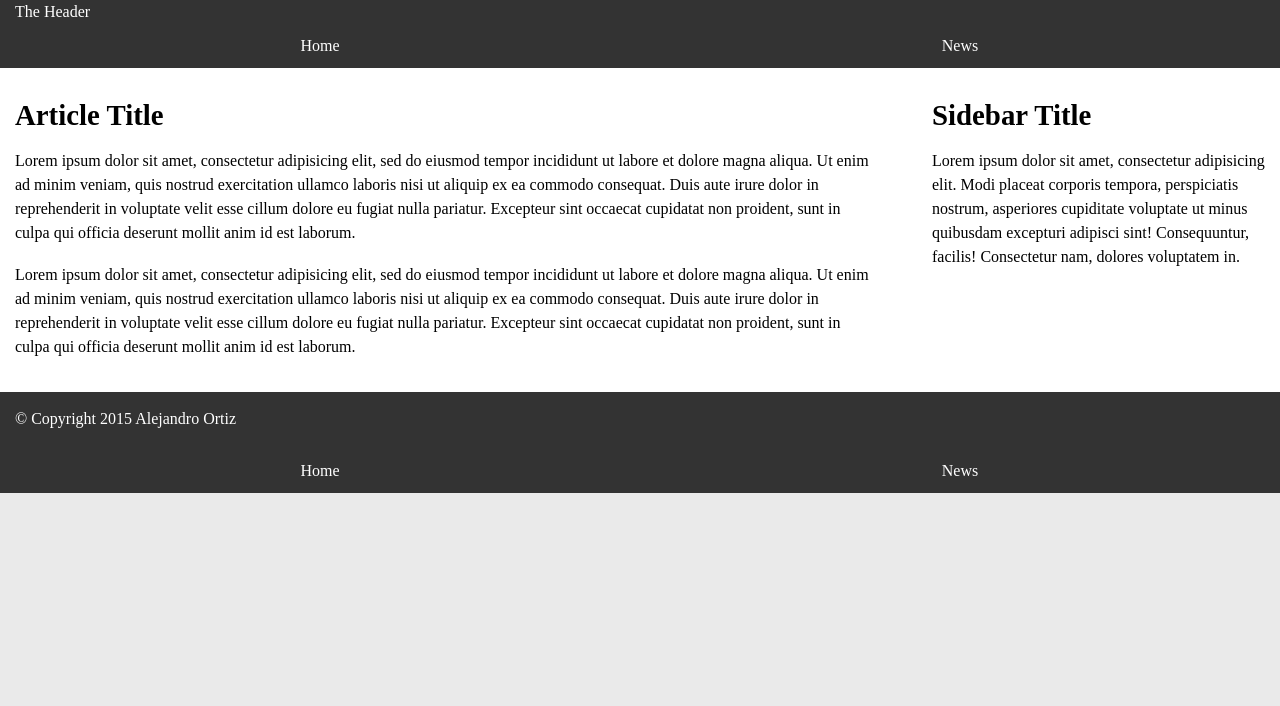
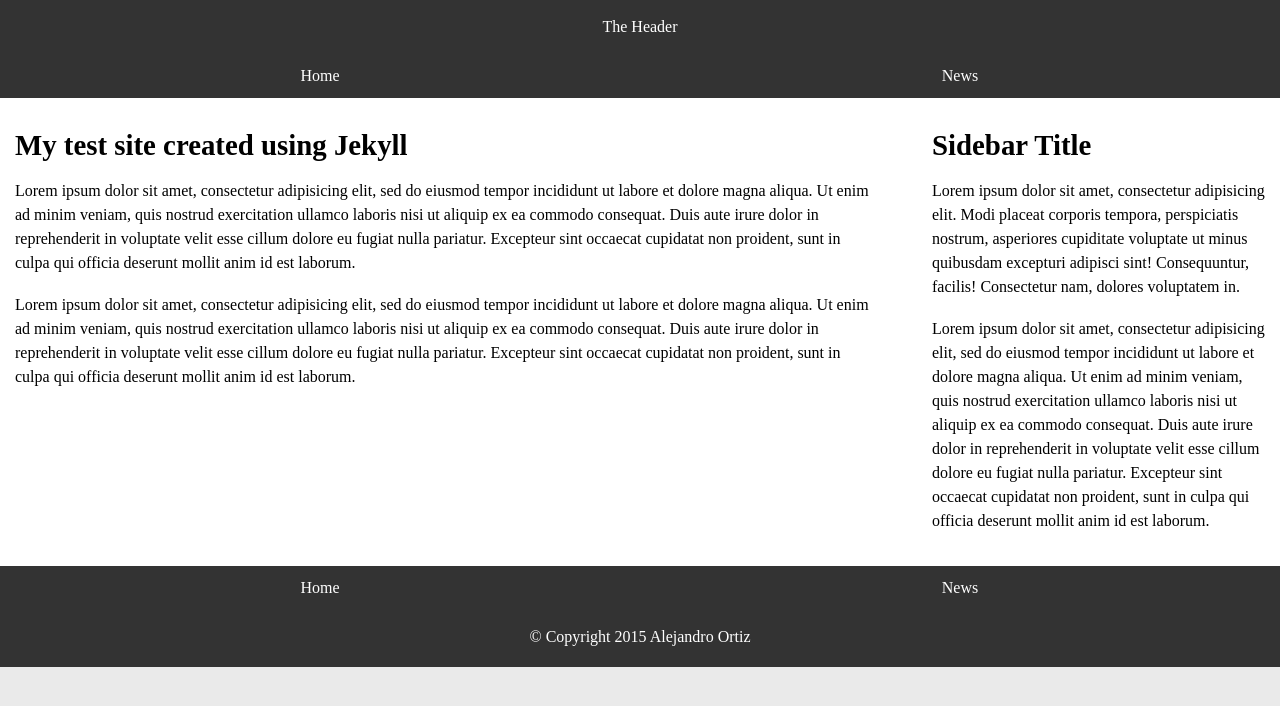
Before and after one commit to ajndroortiz/test-site, a Jekyll site: the page built from index.html, in a window 1280 px wide. Shown: the top 706 px of the page. Built offline with Jekyll 4.4.1, drawn with Linux system fonts in a browser that asks for light colours; Markdown is read by kramdown in place of the engine named in the settings.

Commit message:
fixed general formatting and styling

```diff
--- a/_includes/footer.html
+++ b/_includes/footer.html
@@ -1,7 +1,7 @@
 
 	<footer>
+		{% include nav.html %}
 		<p>&copy; Copyright {{ site.time | date: "%Y" }} Alejandro Ortiz</p>
-		{% include nav.html %}
 	</footer>
 
 </body>
--- a/_sass/2-layout/_footer.scss
+++ b/_sass/2-layout/_footer.scss
@@ -1,9 +1,9 @@
 footer {
     background-color: #333;
     @include clearfix();
-    padding: 15px 0 0;
     color: white;
+    text-align: center;
     > p {
-        padding-left: 15px;
+        padding-top: 15px;
     }
 }
--- a/_sass/2-layout/_header.scss
+++ b/_sass/2-layout/_header.scss
@@ -1,8 +1,9 @@
 header {
     background-color: #333;
     color: white;
+    text-align: center;
     @include clearfix();
     > div {
-        padding-left: 15px;
+        padding: 15px 0;
     }
 }
--- a/_sass/2-layout/_nav.scss
+++ b/_sass/2-layout/_nav.scss
@@ -1,6 +1,7 @@
 nav ul {
     display: block;
     list-style-type: none;
+    @include clearfix();
     li a {
         @include span(1/2);
         text-align: center;
--- a/index.html
+++ b/index.html
@@ -7,7 +7,7 @@ title: My test site created using Jekyll
 
         <article>
             <div class="content">
-                <h2>Article Title</h2>
+                <h2>{{ page.title }}</h2>
                 <p>Lorem ipsum dolor sit amet, consectetur adipisicing elit, sed do eiusmod tempor incididunt ut labore et dolore magna aliqua. Ut enim ad minim veniam, quis nostrud exercitation ullamco laboris nisi ut aliquip ex ea commodo consequat. Duis aute irure dolor in reprehenderit in voluptate velit esse cillum dolore eu fugiat nulla pariatur. Excepteur sint occaecat cupidatat non proident, sunt in culpa qui officia deserunt mollit anim id est laborum.</p>
                 <p>Lorem ipsum dolor sit amet, consectetur adipisicing elit, sed do eiusmod tempor incididunt ut labore et dolore magna aliqua. Ut enim ad minim veniam, quis nostrud exercitation ullamco laboris nisi ut aliquip ex ea commodo consequat. Duis aute irure dolor in reprehenderit in voluptate velit esse cillum dolore eu fugiat nulla pariatur. Excepteur sint occaecat cupidatat non proident, sunt in culpa qui officia deserunt mollit anim id est laborum.</p>
             </div>
@@ -17,6 +17,7 @@ title: My test site created using Jekyll
             <div class="sidebar-content">
                 <h2>Sidebar Title</h2>
                 <p>Lorem ipsum dolor sit amet, consectetur adipisicing elit. Modi placeat corporis tempora, perspiciatis nostrum, asperiores cupiditate voluptate ut minus quibusdam excepturi adipisci sint! Consequuntur, facilis! Consectetur nam, dolores voluptatem in.</p>
+                <p>Lorem ipsum dolor sit amet, consectetur adipisicing elit, sed do eiusmod tempor incididunt ut labore et dolore magna aliqua. Ut enim ad minim veniam, quis nostrud exercitation ullamco laboris nisi ut aliquip ex ea commodo consequat. Duis aute irure dolor in reprehenderit in voluptate velit esse cillum dolore eu fugiat nulla pariatur. Excepteur sint occaecat cupidatat non proident, sunt in culpa qui officia deserunt mollit anim id est laborum.</p>
             </div>
         </aside>
 
```
